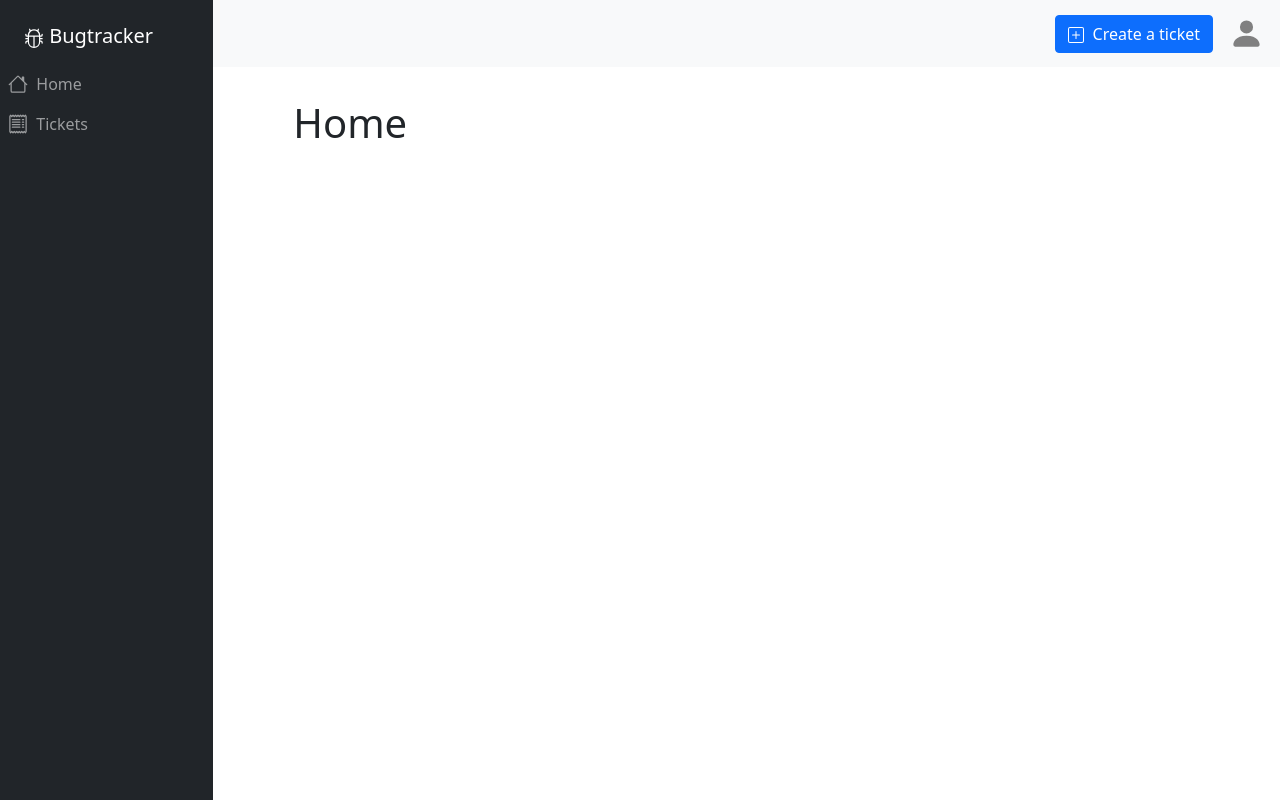
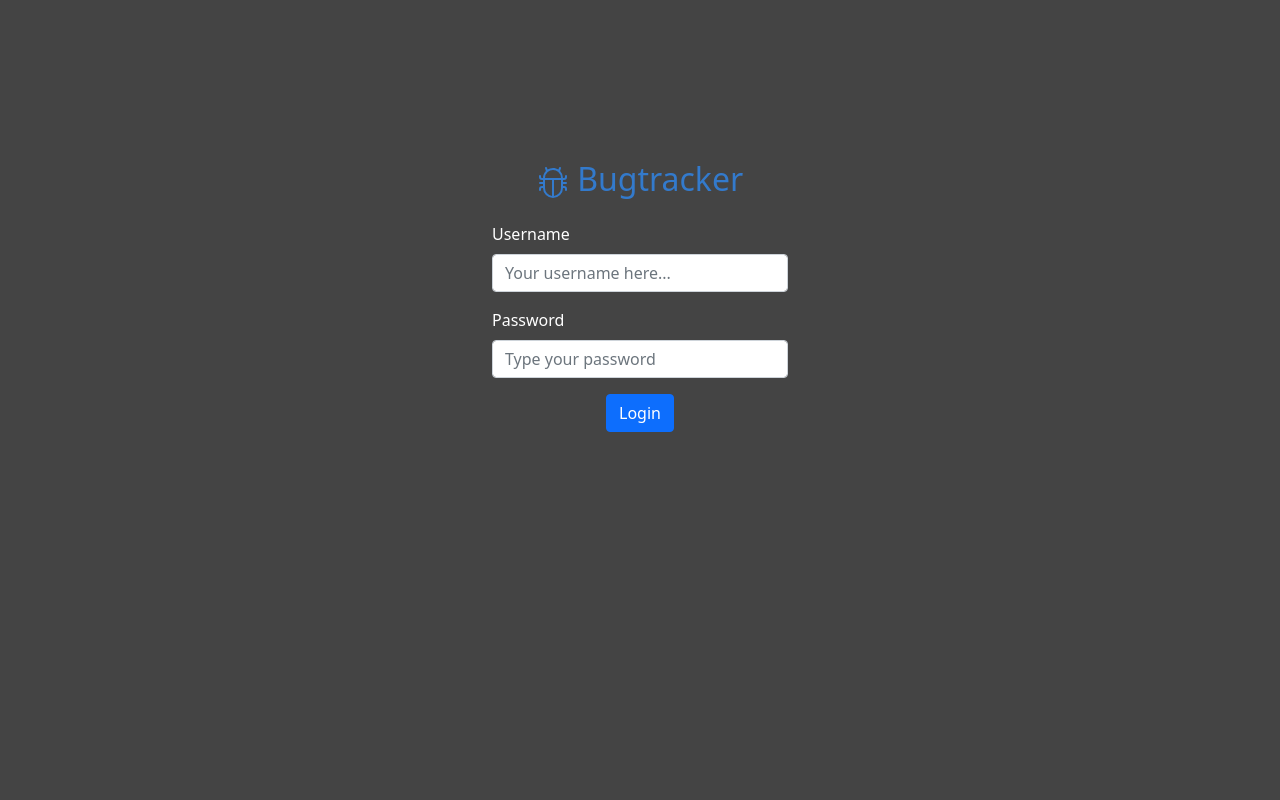
Before and after one commit to DomiKlein/bugtracker, a React app in the folder src/main/frontend/: page / in a window 1280 px wide. Built offline with nearby package versions, Linux system fonts and the light colour scheme.

Commit message:
Started to implement login

```diff
--- a/src/main/frontend/src/components/Entry.tsx
+++ b/src/main/frontend/src/components/Entry.tsx
@@ -1,6 +1,7 @@
 import { useState } from "react";
 import { User } from "../DatabaseEntities";
 import App from "./App";
+import LoginPage from "./login/LoginPage";
 import { userContext } from "./UserContext";
 
 export default function Entry() {
@@ -12,7 +13,7 @@ export default function Entry() {
 
   return (
     <userContext.Provider value={context}>
-      <App />
+      {user ? <App /> : <LoginPage />}
     </userContext.Provider>
   );
 }
--- a/src/main/frontend/src/components/login/LoginPage.tsx
+++ b/src/main/frontend/src/components/login/LoginPage.tsx
@@ -1,3 +1,59 @@
+import { useState } from "react";
+import { Button, Col, Container, Form, Row } from "react-bootstrap";
+import { Bug } from "react-bootstrap-icons";
+import { useServiceClient } from "../../core/Hooks";
+
 export default function LoginPage() {
-  return <>You are not logged in</>;
+  const [username, setUsername] = useState("");
+  const [password, setPassword] = useState("");
+  const serviceClient = useServiceClient();
+
+  const onSubmit = () => {
+    serviceClient.login(username, password);
+  };
+
+  return (
+    <Container id="login-container" fluid className="my-auto">
+      <Row className="justify-content-center">
+        <Col xs={3}>
+          <h2>
+            <Bug /> Bugtracker
+          </h2>
+        </Col>
+      </Row>
+      <Row className="justify-content-center">
+        <Col xs={3}>
+          <Form>
+            <Form.Group className="mt-3 mb-3">
+              <Form.Label>Username</Form.Label>
+              <Form.Control
+                type="text"
+                value={username}
+                placeholder="Your username here..."
+                onChange={(e) => setUsername(e.target.value)}
+                required
+              ></Form.Control>
+            </Form.Group>
+
+            <Form.Group className="mb-3">
+              <Form.Label>Password</Form.Label>
+              <Form.Control
+                type="password"
+                value={password}
+                placeholder="Type your password"
+                onChange={(e) => setPassword(e.target.value)}
+                required
+              ></Form.Control>
+            </Form.Group>
+
+            <Form.Group className="mb-3" style={{ textAlign: "center" }}>
+              <Button variant="primary" type="submit" onClick={onSubmit}>
+                Login
+              </Button>
+            </Form.Group>
+          </Form>
+        </Col>
+      </Row>
+    </Container>
+  );
 }
--- a/src/main/frontend/src/core/ServiceClient.tsx
+++ b/src/main/frontend/src/core/ServiceClient.tsx
@@ -1,5 +1,5 @@
 import axios, { AxiosInstance, AxiosResponse } from "axios";
-import { Ticket, User } from "../DatabaseEntities";
+import { AuthenticationResponse, Ticket, User } from "../DatabaseEntities";
 
 export default class ServiceClient {
   private http: AxiosInstance;
@@ -25,6 +25,13 @@ export default class ServiceClient {
   /** The error handler for requests. */
   private static handleError(error: any) {
     throw new Error("Failed to execute service call. " + error);
+  }
+
+  public login(
+    username: string,
+    password: string
+  ): Promise<AxiosResponse<AuthenticationResponse>> {
+    return this.post("/auth/login", { username, password });
   }
 
   /** Returns all users. */
--- a/src/main/frontend/src/styles/root.less
+++ b/src/main/frontend/src/styles/root.less
@@ -11,7 +11,8 @@
 }
 
 /* Main variables - Colors and Fonts */
-@main-color: #255d9c;
+@main-color: #337acc;
+@secondary-color: #444444;
 @main-font: "Futura";
 @alternative-font: "OpenSans";
 
@@ -19,6 +20,18 @@
   padding: 0 !important;
 }
 
+#login-container {
+  background-color: @secondary-color;
+  color: white;
+  padding-top: 20vh;
+  height: 100vh;
+
+  h2 {
+    color: @main-color;
+    font: @main-font;
+    text-align: center;
+  }
+}
 #main-container {
   padding: 2em 5em;
   height: 80vh;
```
Also changed, not shown: src/main/frontend/src/DatabaseEntities.d.ts (+6 -1 lines), 2 other files (tests, documents, lock files or other folders).
